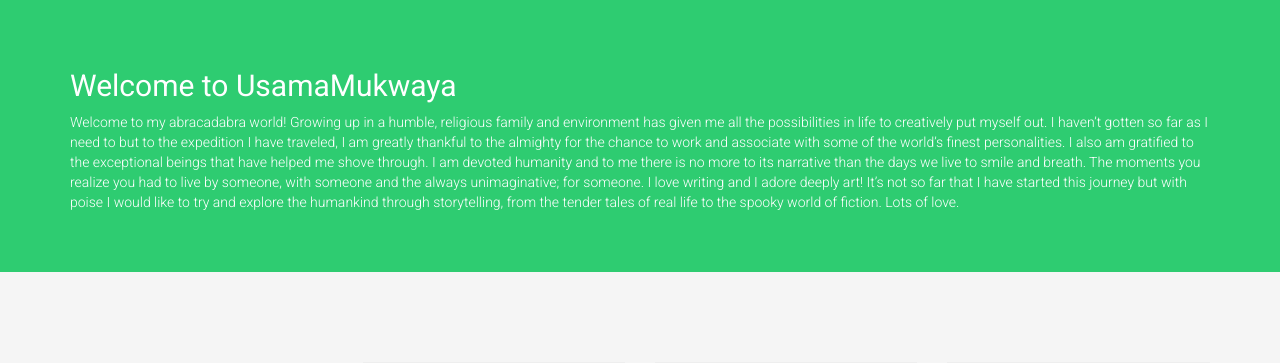
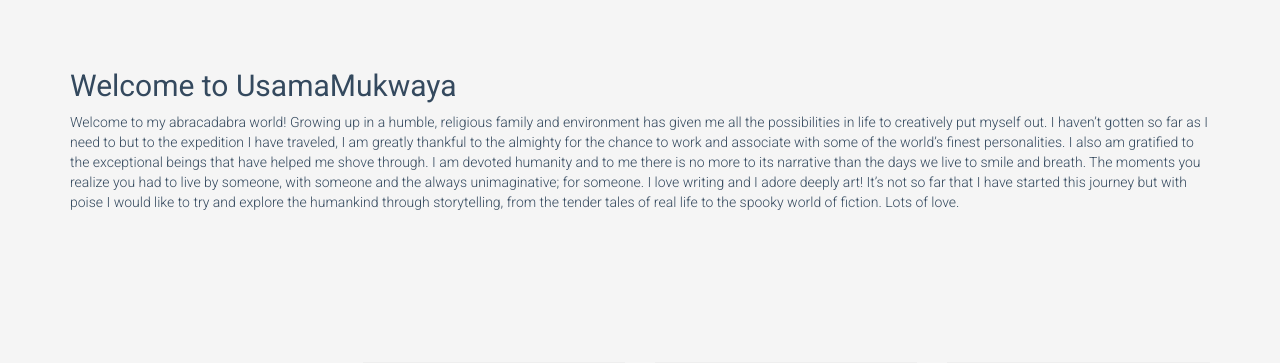
Before and after one commit to DennisDaddy/Usama, a PHP site: page / in a window 1280 px wide. Shown: the part 681-1044 px from the top of the page. Run offline with PHP 8.4, Linux system fonts and the light colour scheme; data that the repository does not hold is empty.

Commit message:
add stylings

```diff
--- a/awards.php
+++ b/awards.php
@@ -72,7 +72,7 @@
     <section id="about-us" class="container">
         <div class="row">
             <div class="col-sm-8">
-            <img class="img-responsive img-thumbnail" src="images/blog/me 1b.jpg" width="100%" alt="" />
+            <img src="images/blog/me 1b.jpg" width="100%" height="600" />
              </div><!--/.col-sm-6-->
             <div class="col-sm-4">
                 <h2>Awards</h2>
--- a/css/main.css
+++ b/css/main.css
@@ -1,6 +1,10 @@
 @import url(http://fonts.googleapis.com/css?family=Roboto:400,700,300);
 .clearfix {
   *zoom: 1;
+}
+
+.emaradu{
+
 }
 
 .gallery{
@@ -267,7 +271,7 @@ body > section {
   background-color: #f39c12;
 }
 .emerald {
-  background-color: #2ecc71;
+  background-color: gray;
 }
 .nephritis {
   background-color: #27ae60;
--- a/filmology.php
+++ b/filmology.php
@@ -71,6 +71,7 @@
     </section><!--/#title-->
 
     <section id="privacy-policy" class="container">
+     <img  src="images/blog/boo.jpg" width="100%" height="500" />
         <h3>Bala Bala Sese      2015</h3>
         <p>Natasha Sinayobye, Micheal Kasaija, Raymond Rushabiro, Ashraf Ssemwogere<br>
 
--- a/index.php
+++ b/index.php
@@ -111,7 +111,7 @@
         </a>
     </section><!--/#main-slider-->
 
-    <section id="services" class="emerald">
+    <section id="services" class="emaradu">
         <div class="container">
             <div class="row">
 
--- a/news.php
+++ b/news.php
@@ -117,7 +117,9 @@
                                 <p>Published On: <b><?php echo $post_date; ?></b></p>
                                 <p><i></i> <span>By: <b><?php echo $post_author; ?></b></span></p>
 
-                                <img  src="images2/uploads/<?php echo $post_image; ?>" width="100%" height="10%"  />
+                                <div id="single_post">
+                                   <img  src="images2/uploads/<?php echo $post_image; ?>" width="100%" height="500"/>
+                                   </div>
 
 
                                 <p align="justify"><?php echo $post_content; ?></p>
@@ -164,7 +166,9 @@
                 ?>
                 <a href="blogpages.php?id=<?php echo $blog_id; ?>">
                  <p><?php echo $title; ?></p></a>
+                             <div id="single_post">
                                 <img width="140" height="100" <img src='images2/uploads/<?php echo $image; ?>' >
+                                </div>
 
                                 <p class="post-date"><b><?php echo $blog_date; ?></b></p>
                                  <?php } ?>
```
Also changed, not shown: images/blog/boo.jpg (added).
